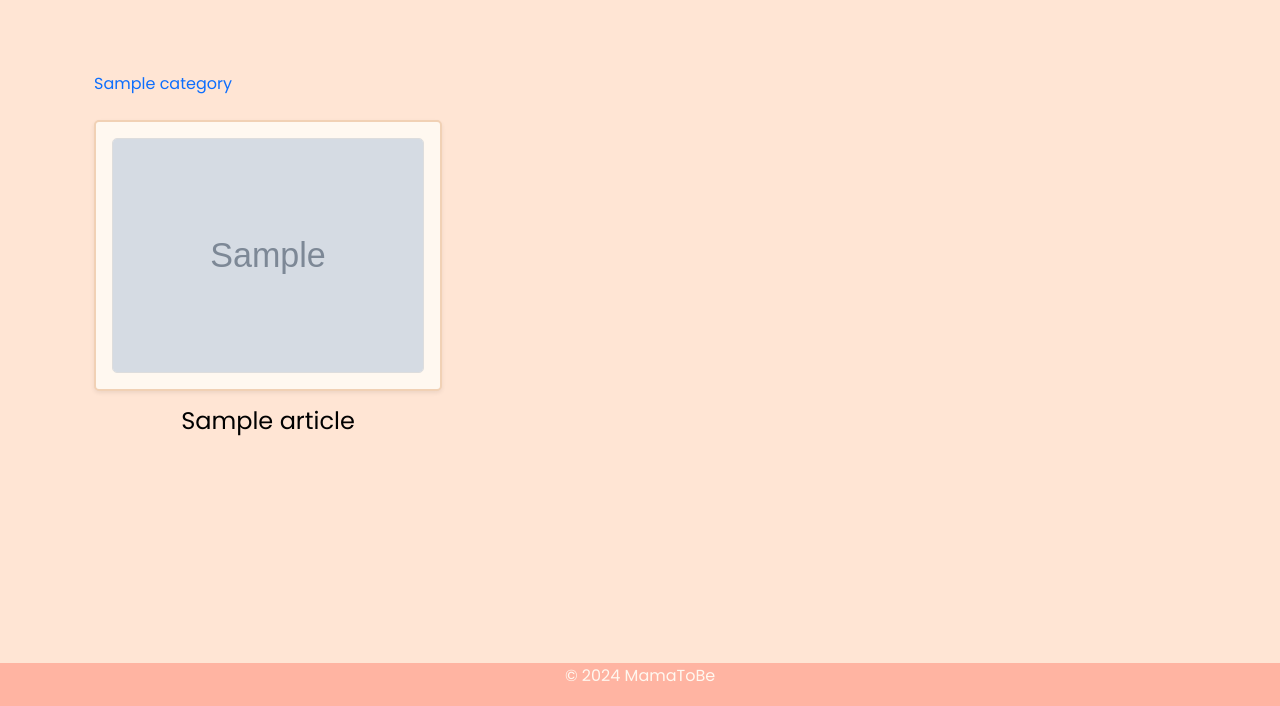
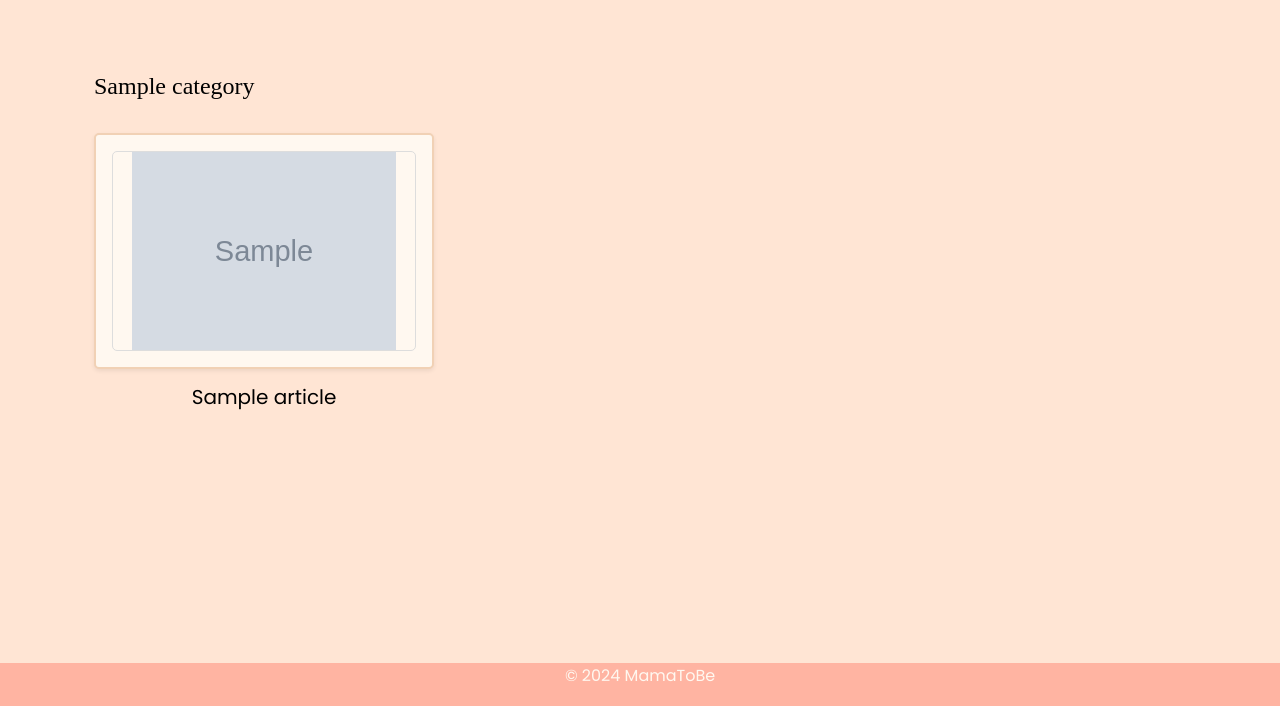
Before and after one commit to VeselinMar/Mama-To-Be, a Django app: template templates/common/home.html in a window 1280 px wide. Shown: the part 94-800 px from the top of the page. Run offline with Django 5.2, Linux system fonts and the light colour scheme; the template is opened without the code that fills it: most values are stand-ins (such as "Sample title", 1, 10 or a date in 2020); grey boxes marked "Sample" are stand-in pictures.

Commit message:
update home view representation

```diff
--- a/templates/common/home.html
+++ b/templates/common/home.html
@@ -3,32 +3,41 @@
 
 {% block content %}
 <div class="container mt-5">
-
     <div class="row">
         {% for category, articles in articles_by_category.items %}
             <div class="col-12 mb-4">
-                <a href="{% url 'category-articles' category %}" style="text-decoration: none;">
+                <h3 class="h4">
+                    <a href="{% url 'category-articles' category %}" style="text-decoration: none; color: black;">
                         {{ category }}
                     </a>
+                </h3>  <!-- Category Name, Linked to category articles page -->
             </div>
+
+            <div class="row">
                 {% for article in articles %}
                     <div class="col-md-4 mb-5 text-center">
                         <div class="card border-2 shadow-sm" style="cursor: pointer;">
                             <a href="{% url 'article-detail' article.slug %}" style="text-decoration: none;">
                                 {% if article.thumbnail_url %}
-                                <img src="{{ article.thumbnail_url }}" class="card-img-top img-fluid" alt="{{ article.title }}" style="border: 1px solid #ddd; border-radius: 5px;">
+                                    <img src="{{ article.thumbnail_url }}" class="card-img-top img-fluid" alt="{{ article.title }}"
+                                         style="border: 1px solid #ddd; border-radius: 5px; height: 200px; object-fit: contain;">
                                 {% else %}
-                                <img src="{% static 'icons/default-thumbnail.jpg' %}" class="card-img-top img-fluid" alt="Default thumbnail" style="border: 1px solid #ddd; border-radius: 5px;">
+                                    <img src="{% static 'icons/default-thumbnail.jpg' %}" class="card-img-top img-fluid" alt="Default thumbnail"
+                                         style="border: 1px solid #ddd; border-radius: 5px; height: 200px; object-fit: contain;">
                                 {% endif %}
                             </a>
                         </div>
-                    <h4 class="mt-3 mb-1">
+                        <h5 class="mt-3 mb-1">
                             <a href="{% url 'article-detail' article.slug %}" style="text-decoration: none; color: black;">
                                 {{ article.title }}
                             </a>
-                    </h4>
+                        </h5>
                     </div>
+                    {% if forloop.counter == 3 %}
+                        <div class="w-100"></div>  <!-- Force break after 3 articles per category -->
+                    {% endif %}
                 {% endfor %}
+            </div>
         {% endfor %}
     </div>
 </div>
```
Lines whose indentation alone changed are shown as unchanged.
